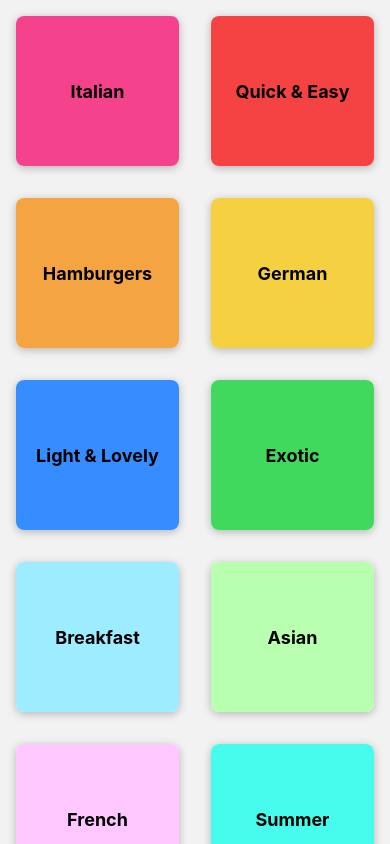
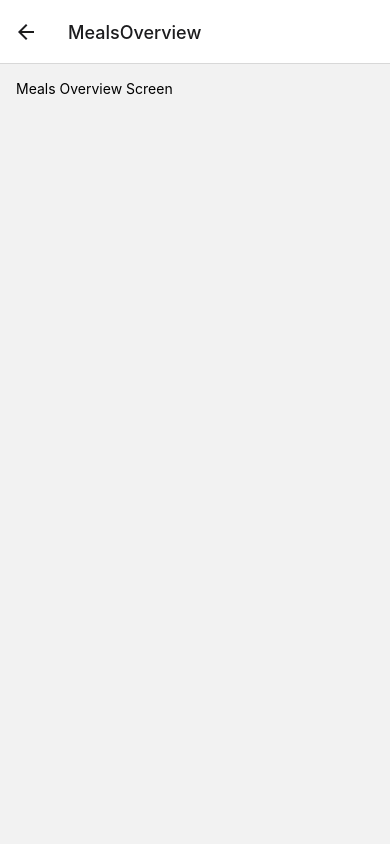
Before and after one commit to MrMic/RN_S06_Meals_App, a React Native app: screen /MealsOverview in a window 390 px wide. Built offline with nearby package versions, Linux system fonts and the light colour scheme.

Commit message:
Add Navigation between first pages

```diff
--- a/App.js
+++ b/App.js
@@ -4,6 +4,7 @@
 import CategoriesScreen from "./screens/CategoriesScreen";
 import { NavigationContainer } from "@react-navigation/native";
 import { createNativeStackNavigator } from "@react-navigation/native-stack";
+import MealsOverviewScreen from "./screens/MealsOverviewScreen";
 
 // ______________________________________________________________________
 const Stack = createNativeStackNavigator();
@@ -14,12 +15,13 @@
     <>
       <StatusBar style="light" />
       <NavigationContainer>
-        <Stack.Navigator>
+        <Stack.Navigator initialRouteName="MealsCategories">
           <Stack.Screen
             name="MealsCategories"
             component={CategoriesScreen}
             options={{ headerShown: false }}
           />
+          <Stack.Screen name="MealsOverview" component={MealsOverviewScreen} />
         </Stack.Navigator>
       </NavigationContainer>
     </>
--- a/components/CategoryGridTile.js
+++ b/components/CategoryGridTile.js
@@ -1,6 +1,10 @@
+// import { useNavigation } from "@react-navigation/native";
 import { Platform, Pressable, StyleSheet, Text, View } from "react-native";
 
-function CategoryGridTile({ title, color }) {
+function CategoryGridTile({ title, color, onPress }) {
+  // HACK: Give access to the navigation onject through this hook
+  // const navigation = useNavigation();
+
   return (
     <View style={styles.gridItem}>
       <Pressable
@@ -9,6 +13,7 @@
           styles.button,
           pressed ? styles.buttonPressed : null,
         ]}
+        onPress={onPress}
       >
         <View style={[styles.innerContainer, { backgroundColor: color }]}>
           <Text style={styles.title}>{title}</Text>
--- a/screens/CategoriesScreen.js
+++ b/screens/CategoriesScreen.js
@@ -3,14 +3,21 @@
 import { CATEGORIES } from "../data/dummy-data";
 import CategoryGridTile from "../components/CategoryGridTile";
 
-function renderCategoryItem(itemData) {
-  return (
-    <CategoryGridTile title={itemData.item.title} color={itemData.item.color} />
-  );
-}
+function CategoriesScreen({ navigation }) {
+  // ______________________________________________________________________
+  function pressHandler() {
+    navigation.navigate("MealsOverview");
+  }
 
-// ______________________________________________________________________
-function CategoriesScreen() {
+  function renderCategoryItem(itemData) {
+    return (
+      <CategoryGridTile
+        title={itemData.item.title}
+        color={itemData.item.color}
+        onPress={pressHandler}
+      />
+    );
+  }
   return (
     <FlatList
       data={CATEGORIES}
--- /dev/null
+++ b/screens/MealsOverviewScreen.js
@@ -0,0 +1,19 @@
+import { StyleSheet, Text, View } from "react-native";
+
+function MealsOverviewScreen(props) {
+  return (
+    <View style={styles.container}>
+      <Text>Meals Overview Screen</Text>
+    </View>
+  );
+}
+
+export default MealsOverviewScreen;
+
+// ______________________________________________________________________
+const styles = StyleSheet.create({
+  container: {
+    flex: 1,
+    padding: 16,
+  },
+});
```
